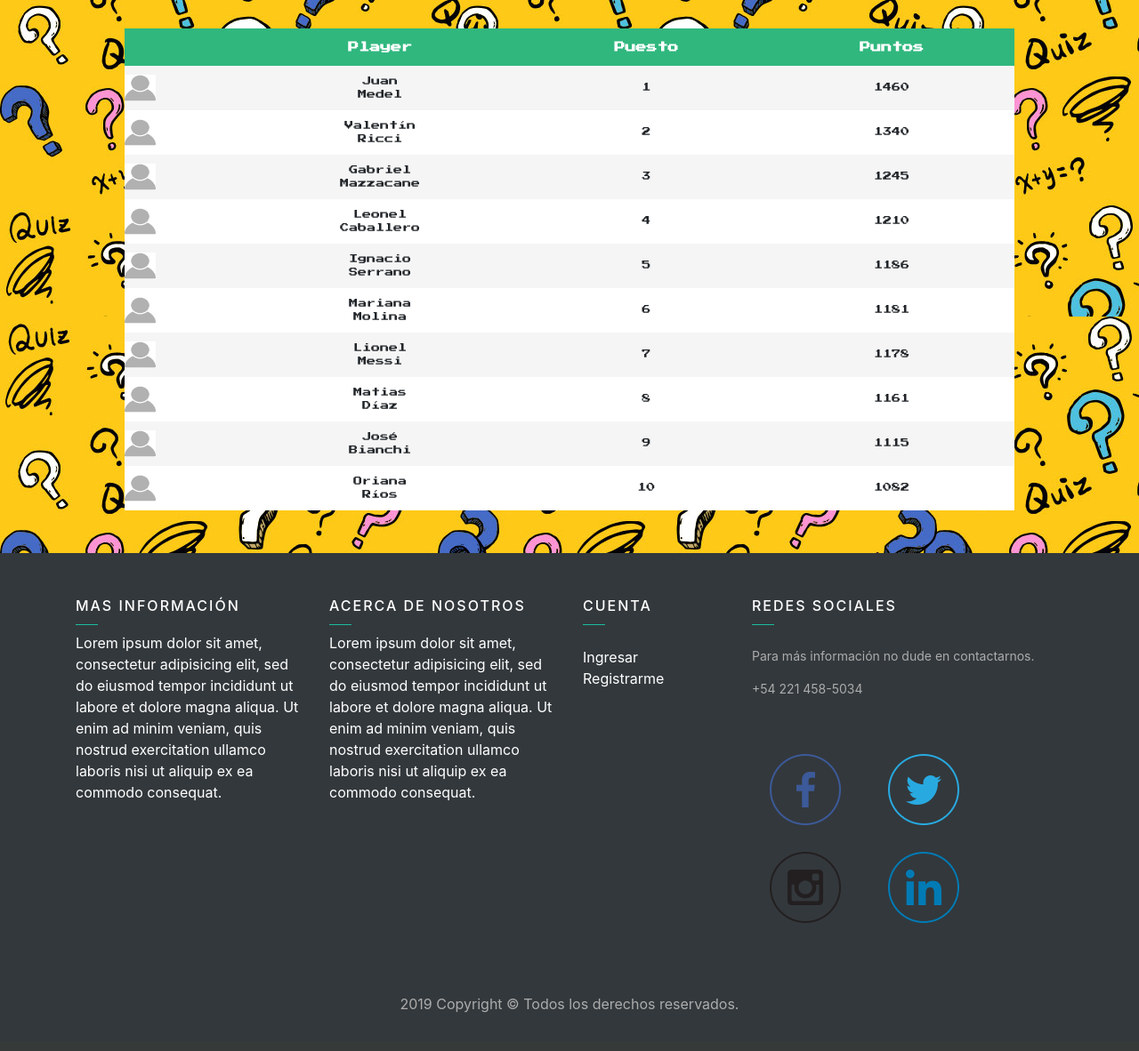
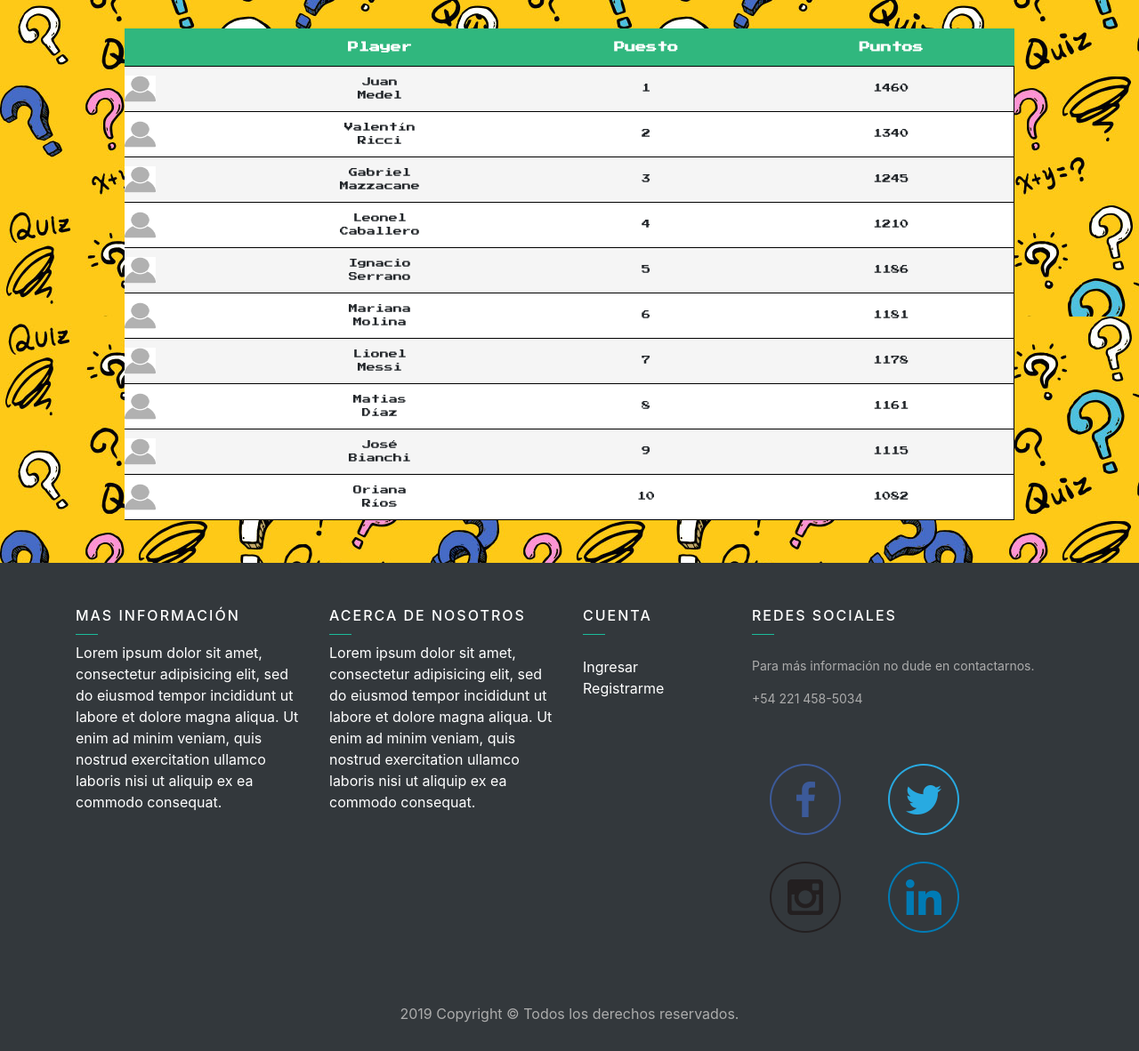
Before and after one commit to Gabrielm-git/proyectoIntegrador, a PHP site: page /ranking.php in a window 1280 px wide. Shown: the part 144-1326 px from the top of the page at 89% size. Before the commit the page ends 1283 px from the top, so only its background shows below. Run offline with PHP 8.4, Linux system fonts and the light colour scheme; some libraries are stand-ins or nearby versions; some web fonts are replaced.

Commit message:
Se agregaron bordes a la tabla.
Co-Authored-By: null <leoocaba@users.noreply.github.com>

```diff
--- a/css/estilo-ranking.css
+++ b/css/estilo-ranking.css
@@ -1,5 +1,5 @@
 body {
-	background-image: url(../img/Background.jpg);
+	background-image: url(./img/Background.jpg);
 	font-family: ZCOOL KuaiLe, 'Press Start 2P';
 	color: #989c9b;
 }
@@ -37,6 +37,7 @@ tr th {
 }
 
 td, th {
+		border-bottom: solid 1px black;
     padding: 0;
     text-align: left;
 }
@@ -53,6 +54,7 @@ tbody tr:hover {
 }
 
 td.rank {
+	border-bottom: solid 1px black;
 	padding: 1em 0;
 	font-size: 10px;
 	font-family: 'Press Start 2P';
@@ -60,12 +62,15 @@ td.rank {
 	text-align: center;
 }
 td.team {
+	border-bottom: solid 1px black;
 	padding: 1em 0;
 	font-size: 10px;
 	font-family: 'Press Start 2P';
 	text-align: center;
 }
 td.points {
+	border-bottom: solid 1px black;
+	border-right: solid 1px black;
 	padding: 1em 0;
 	font-size: 10px;
 	font-family: 'Press Start 2P';
```
